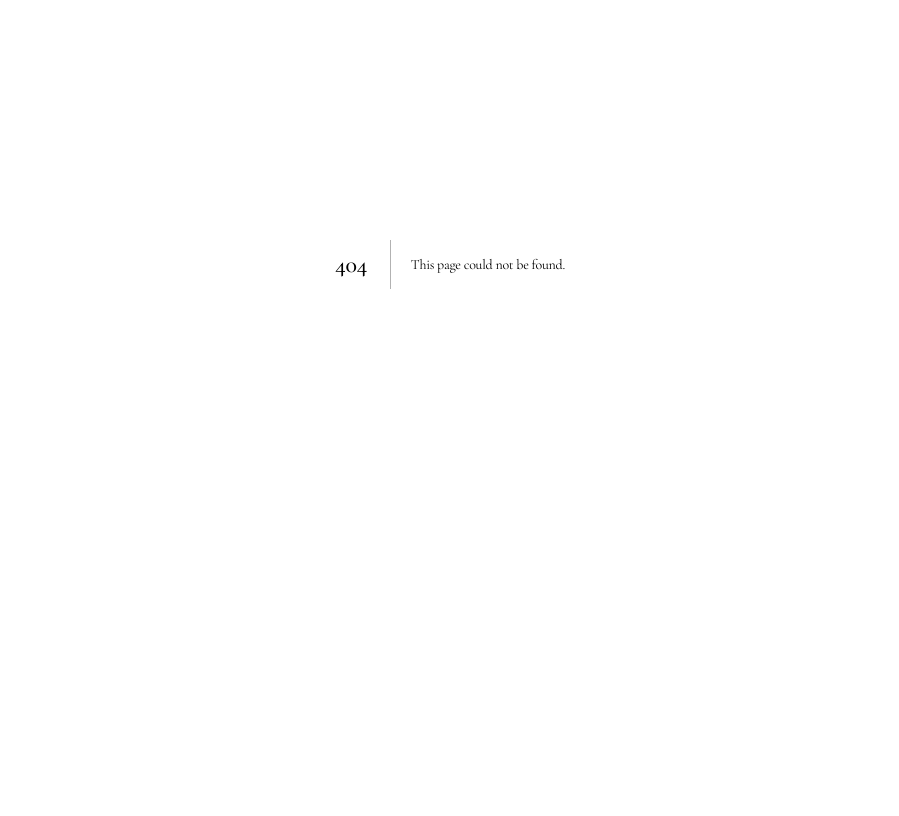
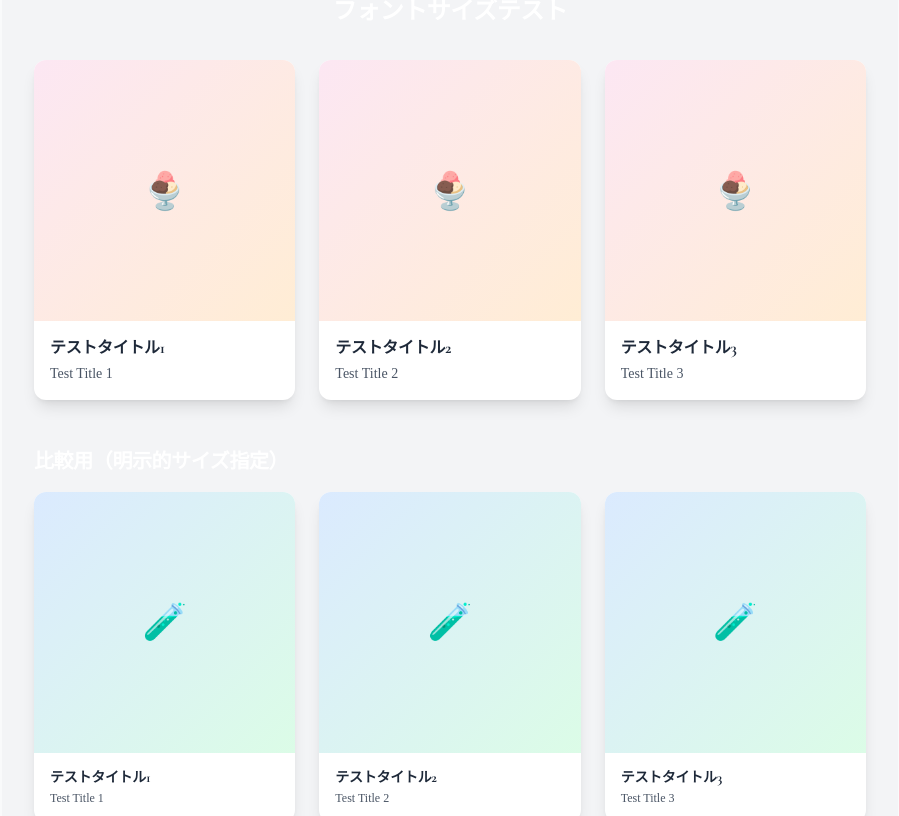
Before and after one commit to Darari-nu/glaciere-lumiere, a Next.js app: page /debug in a window 1280 px wide. Before the commit this address had no page. Shown: the part 136-952 px from the top of the page, without its empty margins (190-1089 px from the left). Before the commit the page ends 800 px from the top, so only its background shows below. Built offline with nearby package versions, Linux system fonts and the light colour scheme; a web font is replaced by a local one.

Commit message:
Add debug page to compare font sizes between local and deploy

```diff
--- /dev/null
+++ b/src/app/debug/page.tsx
@@ -0,0 +1,12 @@
+import { FontSizeTest } from '@/components/debug/FontSizeTest'
+
+export default function DebugPage() {
+  return (
+    <div className="min-h-screen bg-gray-50">
+      <div className="container mx-auto py-8">
+        <h1 className="text-3xl font-bold text-center mb-8">フォントサイズ問題デバッグページ</h1>
+        <FontSizeTest />
+      </div>
+    </div>
+  )
+}
--- /dev/null
+++ b/src/components/debug/FontSizeTest.tsx
@@ -0,0 +1,109 @@
+'use client'
+
+export function FontSizeTest() {
+  const testImages = [
+    { id: 1, nameJa: 'テストタイトル1', name: 'Test Title 1' },
+    { id: 2, nameJa: 'テストタイトル2', name: 'Test Title 2' },
+    { id: 3, nameJa: 'テストタイトル3', name: 'Test Title 3' }
+  ]
+
+  return (
+    <div className="max-w-4xl mx-auto p-8 bg-gray-100">
+      <h2 className="text-2xl font-bold mb-8 text-center">フォントサイズテスト</h2>
+
+      {/* 元のパズル画像と同じ構造 */}
+      <div className="grid grid-cols-3 gap-6 mb-12">
+        {testImages.map((image) => (
+          <div
+            key={image.id}
+            className="bg-white rounded-xl shadow-lg overflow-hidden"
+          >
+            <div className="aspect-square bg-gradient-to-br from-pink-100 to-orange-100 flex items-center justify-center">
+              <span className="text-4xl">🍨</span>
+            </div>
+            {/* 問題の箇所と同じ構造 */}
+            <div className="p-4">
+              <h3 className="font-bold text-gray-800 mb-1">{image.nameJa}</h3>
+              <p className="text-sm text-gray-600">{image.name}</p>
+            </div>
+          </div>
+        ))}
+      </div>
+
+      {/* 比較用: 明示的サイズ指定 */}
+      <h3 className="text-xl font-bold mb-4">比較用（明示的サイズ指定）</h3>
+      <div className="grid grid-cols-3 gap-6 mb-12">
+        {testImages.map((image) => (
+          <div
+            key={`explicit-${image.id}`}
+            className="bg-white rounded-xl shadow-lg overflow-hidden"
+          >
+            <div className="aspect-square bg-gradient-to-br from-blue-100 to-green-100 flex items-center justify-center">
+              <span className="text-4xl">🧪</span>
+            </div>
+            <div className="p-4">
+              <h3
+                className="font-bold text-gray-800 mb-1"
+                style={{ fontSize: '14px', lineHeight: '1.3' }}
+              >
+                {image.nameJa}
+              </h3>
+              <p
+                className="text-gray-600"
+                style={{ fontSize: '12px', lineHeight: '1.2' }}
+              >
+                {image.name}
+              </p>
+            </div>
+          </div>
+        ))}
+      </div>
+
+      {/* 比較用: CSS Variables使用 */}
+      <h3 className="text-xl font-bold mb-4">比較用（CSS Variables）</h3>
+      <div className="grid grid-cols-3 gap-6">
+        {testImages.map((image) => (
+          <div
+            key={`vars-${image.id}`}
+            className="bg-white rounded-xl shadow-lg overflow-hidden"
+          >
+            <div className="aspect-square bg-gradient-to-br from-purple-100 to-yellow-100 flex items-center justify-center">
+              <span className="text-4xl">⚡</span>
+            </div>
+            <div className="p-4">
+              <h3
+                className="font-bold text-gray-800 mb-1"
+                style={{
+                  fontSize: 'var(--puzzle-title-size, 14px)',
+                  lineHeight: '1.3'
+                }}
+              >
+                {image.nameJa}
+              </h3>
+              <p
+                className="text-gray-600"
+                style={{
+                  fontSize: 'var(--puzzle-subtitle-size, 12px)',
+                  lineHeight: '1.2'
+                }}
+              >
+                {image.name}
+              </p>
+            </div>
+          </div>
+        ))}
+      </div>
+
+      {/* デバッグ情報 */}
+      <div className="mt-12 p-4 bg-yellow-100 rounded-lg">
+        <h4 className="font-bold mb-2">デバッグ情報:</h4>
+        <ul className="text-sm space-y-1">
+          <li>• 上段: 元のパズル画像と同じ構造（問題が再現されるか確認）</li>
+          <li>• 中段: inline styleで明示的サイズ指定</li>
+          <li>• 下段: CSS Variables使用</li>
+          <li>• ローカルとデプロイでサイズが違うかチェック</li>
+        </ul>
+      </div>
+    </div>
+  )
+}
```
